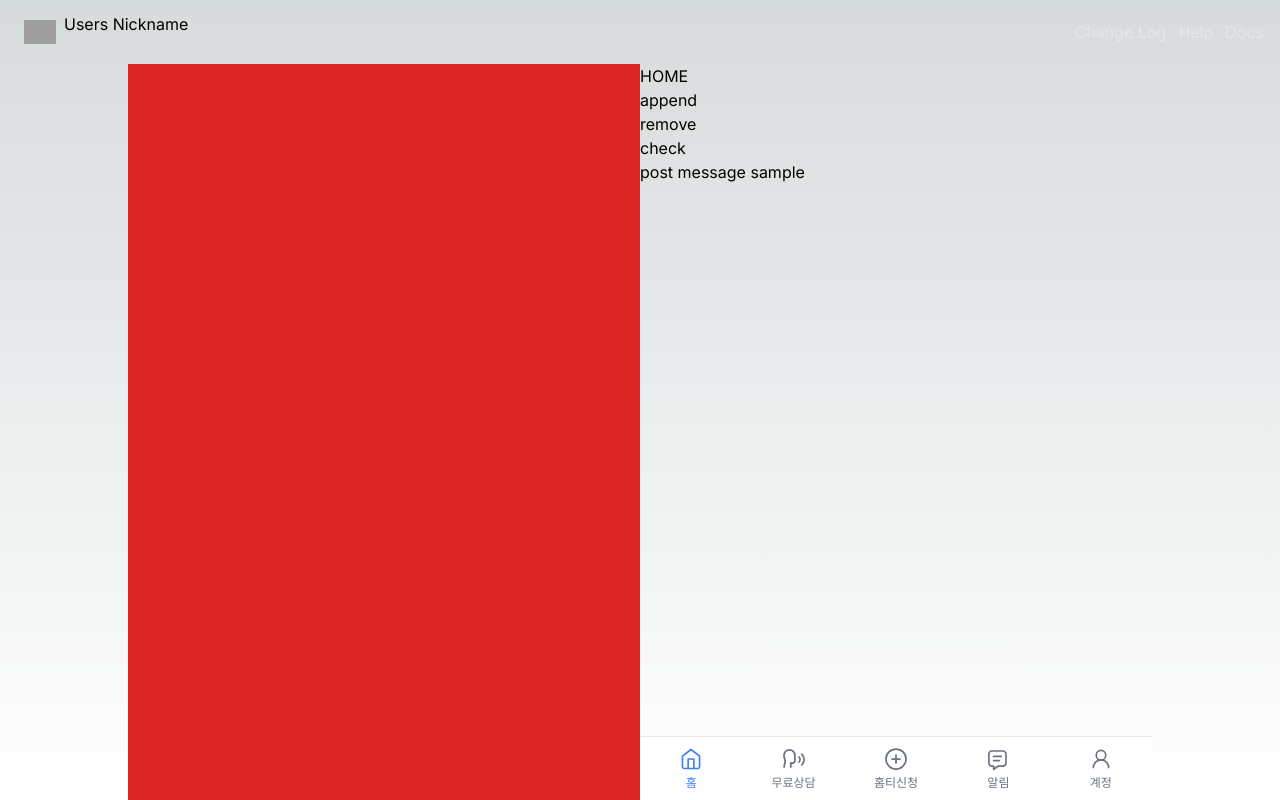
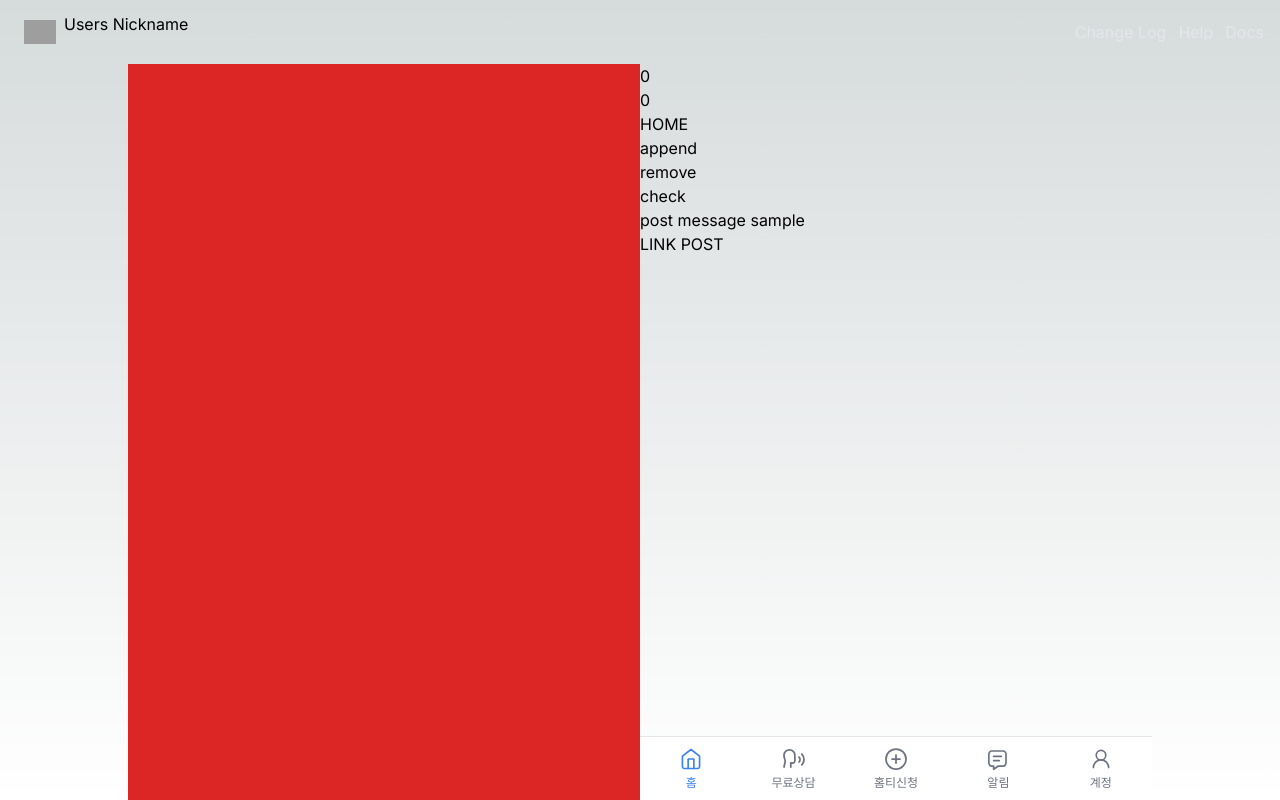
Before and after one commit to tmmoond8/tmp-run, a Next.js app: page /ihome in a window 1280 px wide. Built offline with nearby package versions, Linux system fonts and the light colour scheme; grey boxes are pictures that could not be loaded.

Commit message:
feat: 탭인덱스 정보

```diff
--- a/package.json
+++ b/package.json
@@ -9,12 +9,14 @@
     "lint": "next lint"
   },
   "dependencies": {
+    "class-variance-authority": "^0.7.0",
     "clsx": "^2.0.0",
     "lodash-es": "^4.17.21",
     "next": "13.5.6",
     "react": "^18",
     "react-dom": "^18",
     "react-multi-date-picker": "^4.4.1",
+    "tailwind-merge": "^2.0.0",
     "zustand": "^4.4.4"
   },
   "devDependencies": {
--- a/src/domains/ihome/components/BaseLayout.tsx
+++ b/src/domains/ihome/components/BaseLayout.tsx
@@ -1,10 +1,21 @@
 import { Inter } from "next/font/google";
-import { PropsWithChildren } from "react";
+import { PropsWithChildren, useEffect, useRef } from "react";
 import { Tabs } from "./Tabs";
+import { useIHomeStore } from "../stores/ihome";
+import { cn } from "@/utils/cn";
 
 const inter = Inter({ subsets: ["latin"] });
 
 export default function BaseLayout({ children }: PropsWithChildren<{}>) {
+  const { tabContext } = useIHomeStore();
+  const isL =
+    typeof tabContext.prevTabIndex === "number" &&
+    tabContext.prevTabIndex > tabContext.currentTabIndex;
+
+  const isR =
+    typeof tabContext.prevTabIndex === "number" &&
+    tabContext.prevTabIndex < tabContext.currentTabIndex;
+
   return (
     <main className={`flex flex-col ${inter.className} `}>
       <header className="hidden sm:flex Header flex justify-between h-16 items-center px-4 py-4">
@@ -25,9 +36,18 @@ export default function BaseLayout({ children }: PropsWithChildren<{}>) {
       </header>
       <div className="flex justify-center flex-1 ">
         <div className="flex justify-center h-full w-screen max-w-5xl">
-          <section className="hidden md:block flex-auto w-56 h-full bg-red-600"></section>
+          <section className="relative z-50 hidden md:block flex-auto w-56 h-full bg-red-600"></section>
           <section className="flex flex-col flex-auto w-64 max-w-lg h-full dark:bg-gray-900">
-            <div className="flex-1">{children}</div>
+            <div
+              className={cn(
+                "flex-1 relative transition-transform transform-gpu"
+              )}
+            >
+              <div>{tabContext.prevTabIndex}</div>
+              <div>{tabContext.currentTabIndex}</div>
+
+              {children}
+            </div>
             <Tabs />
           </section>
         </div>
--- a/src/domains/ihome/components/Tabs/index.tsx
+++ b/src/domains/ihome/components/Tabs/index.tsx
@@ -66,10 +66,7 @@ export const Tabs = () => {
             ` grid-cols-${TAB_LIST.length}`
         )}
       >
-        {TAB_LIST.map(
-          ({ label, Icon, key }) => (
-            console.log(key, key === tab),
-            (
+        {TAB_LIST.map(({ label, Icon, key }) => (
           <button
             key={key + tab}
             type="button"
@@ -95,9 +92,7 @@ export const Tabs = () => {
               {label}
             </span>
           </button>
-            )
-          )
-        )}
+        ))}
       </div>
     </div>
   );
--- a/src/domains/ihome/stores/ihome.ts
+++ b/src/domains/ihome/stores/ihome.ts
@@ -8,16 +8,39 @@ export const IHOME_TABS = {
   ACCOUNT: "ACCOUNT",
 } as const;
 
+export interface TabContext {
+  currentTabIndex: number;
+  prevTabIndex?: number;
+  prevTab?: IhomeTab;
+}
+
+const IHOME_TAB_INDEX = Object.keys(IHOME_TABS).reduce((acc, key, index) => {
+  acc[key as keyof typeof IHOME_TABS] = index;
+  return acc;
+}, {} as Record<keyof typeof IHOME_TABS, number>);
+
 export type IhomeTab = keyof typeof IHOME_TABS;
 
 interface IHomeState {
   tab: IhomeTab;
+  tabContext: TabContext;
   setTab: (tab: IhomeTab) => void;
 }
 
 export const useIHomeStore = create<IHomeState>((set, get) => ({
   tab: IHOME_TABS.HOME,
+  tabContext: {
+    currentTabIndex: IHOME_TAB_INDEX[IHOME_TABS.HOME],
+  },
   setTab: (tab: IhomeTab) => {
-    set({ tab });
+    const { tab: prevTab } = get();
+    set({
+      tab,
+      tabContext: {
+        currentTabIndex: IHOME_TAB_INDEX[tab],
+        prevTab,
+        prevTabIndex: IHOME_TAB_INDEX[prevTab],
+      },
+    });
   },
 }));
--- a/src/pages/ihome/index.tsx
+++ b/src/pages/ihome/index.tsx
@@ -10,6 +10,7 @@ import {
 import { useIHomeNotification } from "../../domains/ihome/stores/notificationStores";
 import { useRouter } from "next/router";
 import React from "react";
+import Link from "next/link";
 
 export default function Ihome() {
   const query = useRouter().query as { tab?: IhomeTab };
@@ -50,12 +51,6 @@ export default function Ihome() {
                 open link
               </button>
             </li>
-            {/* <li>
-              <button>gogo</button>
-            </li>
-            <li>
-              <button>gogo</button>
-            </li> */}
           </ul>
         </div>
       ) : (
@@ -114,6 +109,11 @@ export default function Ihome() {
       >
         post message sample
       </button>
+      <div>
+        <Link href="/ihome/post" passHref>
+          LINK POST
+        </Link>
+      </div>
     </BaseLayout>
   );
 }
--- /dev/null
+++ b/src/utils/cn.ts
@@ -0,0 +1,6 @@
+import { ClassValue, clsx } from "clsx";
+import { twMerge } from "tailwind-merge";
+
+export const cn = (...inputs: ClassValue[]) => {
+  return twMerge(clsx(inputs));
+};
```
Also changed, not shown: 1 other file (tests, documents, lock files or other folders). Lines whose indentation alone changed are shown as unchanged.
